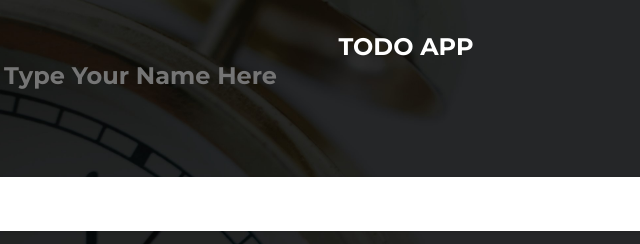
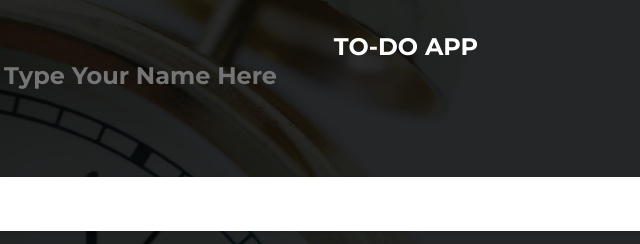
Before and after one commit to PANKAJ-SHARMA01/ToDoApp, a plain HTML site: page index.html in a window 1280 px wide. Shown: the top 244 px of the page, 234-874 px from the left. Drawn offline with Linux system fonts and the light colour scheme.

Commit message:
Update index.html

```diff
--- a/index.html
+++ b/index.html
@@ -4,7 +4,7 @@
 	<meta charset="UTF-8" />
 	<meta http-equiv="X-UA-Compatible" content="IE=edge" />
 	<meta name="viewport" content="width=device-width, initial-scale=1.0" />
-	<title>Todo App</title>
+	<title>To-do App</title>
 	<!-- CSS Import -->
 	<link rel="stylesheet" href="main.css" />
 	<!-- End of CSS Import -->
@@ -20,7 +20,7 @@
 		<!-- Greeting -->
 		<section class="greeting">
 			<h2 class="HeadTitle">
-				TODO APP
+				TO-DO APP
 			</h2>
 			<h2 class="title">
 				Hey, Welcome... <input type="text" id="name" placeholder=" Type Your Name Here" />
```
